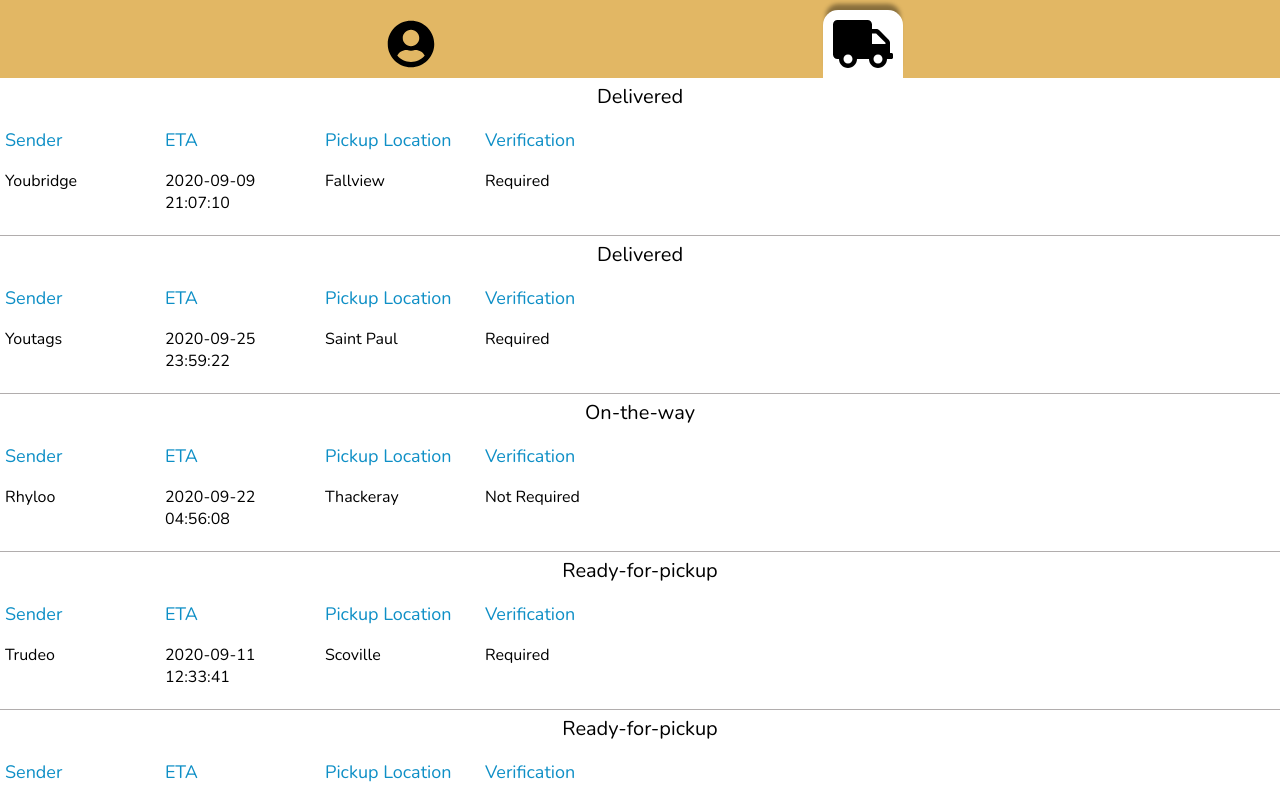
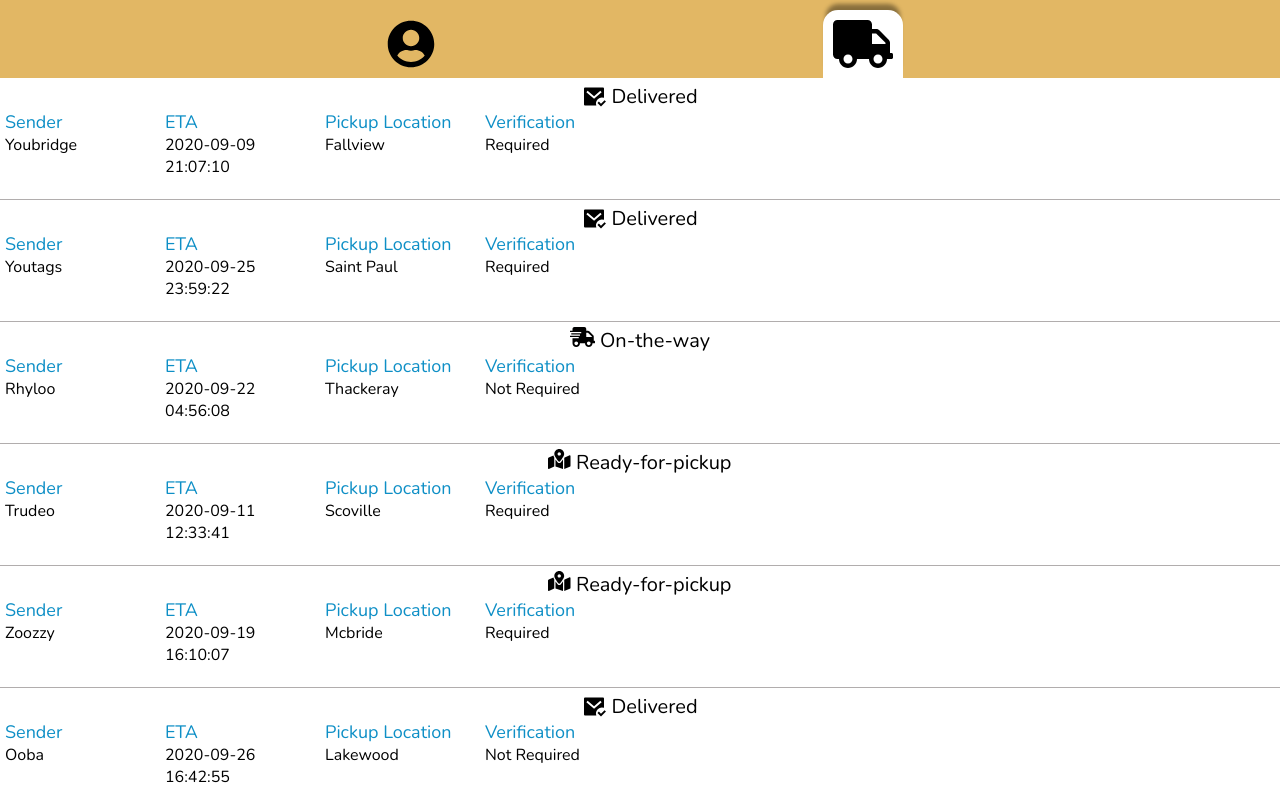
Before and after one commit to NeuralAlchemist/sda-tracking-app, a React (Create React App) app: page /packagelist in a window 1280 px wide. Shown: the top 800 px of the page. Built offline with nearby package versions, Linux system fonts and the light colour scheme; no server answers; a web font is replaced by a local one.

Commit message:
Add images according to delivery status

```diff
--- a/src/components/Package.jsx
+++ b/src/components/Package.jsx
@@ -1,30 +1,31 @@
-import "../styles/global.css"
-import "../styles/package.css"
 
-export default function Package({information}){
+
+import "../styles/global.css";
+import "../styles/package.css";
+import RenderImage from "../components/RenderImage";
+
+export default function Package({ information }) {
     let delivery_status;
-    let verification_required = information.verification_required? "Required" : "Not Required";
+    let verification_required = information.verification_required
+        ? "Required"
+        : "Not Required";
 
-    function Capitalize(data){
-        return(
-            data.charAt(0).toUpperCase() + data.slice(1)
-        );
+    function Capitalize(data) {
+        return data.charAt(0).toUpperCase() + data.slice(1);
     }
 
-    function GetReadableDate(date){
-        return date
-            .replace(/T/, " ")
-            .replace(/\..+/, "")
-            .replace(/Z/,"");
+    function GetReadableDate(date) {
+        return date.replace(/T/, " ").replace(/\..+/, "").replace(/Z/, "");
+    }
+    function displayHello() {
+        console.log("Hello");
     }
     let neat_date = GetReadableDate(information.eta);
     console.log(neat_date);
     delivery_status = Capitalize(information.status);
-    return(
-        <article className="package">
-            <div className="delivery-status">
-                {delivery_status}
-            </div>
+    return (
+        <article className="package" onClick={displayHello}>
+            <div className="delivery-status"><RenderImage status={information.status}/>{delivery_status}</div>
             <div className="package-details-grid">
                 <div>
                     <p className="sub-header">Sender</p>
@@ -44,5 +45,5 @@ export default function Package({information}){
                 </div>
             </div>
         </article>
-    )
+    );
 }
--- /dev/null
+++ b/src/components/RenderImage.jsx
@@ -0,0 +1,24 @@
+//NPM packages
+import { FontAwesomeIcon } from "@fortawesome/react-fontawesome";
+import {
+    faShippingFast,
+    faMapMarkedAlt,
+} from "@fortawesome/free-solid-svg-icons";
+//Project files
+import DeliveredIcon from "../images/delivered.svg";
+import InfoReceivedIcon from "../images/info-order-received.svg";
+export default function RenderImage(props) {
+    console.log(props);
+    switch (props.status) {
+        case "order-info-received":
+            return <img src={InfoReceivedIcon} alt="Info-Received"/>
+        case "on-the-way":
+            return <FontAwesomeIcon icon={faShippingFast}/>;
+        case "ready-for-pickup":
+            return <FontAwesomeIcon icon={faMapMarkedAlt}/>;
+        case "delivered":
+            return <img src={DeliveredIcon} alt="Delivered" />;
+        default:
+            return <img src={InfoReceivedIcon} alt="Info-Received" />;
+    }
+}
--- a/src/styles/package.css
+++ b/src/styles/package.css
@@ -3,18 +3,31 @@
     border-bottom: 1px solid rgb(177, 173, 173);
 }
 
+p {
+    margin: 0;
+}
+
+.delivery-status svg, .delivery-status img {
+    padding-right: 5px;
+}
 .delivery-status {
+    display:flex;
+    justify-content: center;
     text-align: center;
     font-size: var(--mobile-large-font);
 }
 
 .package-details-grid {
     display: grid;
-    grid-template-columns: repeat( auto-fill, minmax(150px, 1fr) );
-    grid-column-gap:10px;
+    grid-template-columns: repeat(auto-fill, minmax(150px, 1fr));
+    grid-column-gap: 10px;
 }
 
-.sub-header{
+.package-details-grid > div {
+    padding-bottom: 1em;
+}
+
+.sub-header {
     font-size: var(--mobile-medium-font);
     color: var(--light-blue);
 }
```
Also changed, not shown: src/images/delivered.svg (added), src/images/info-order-received.svg (added).
